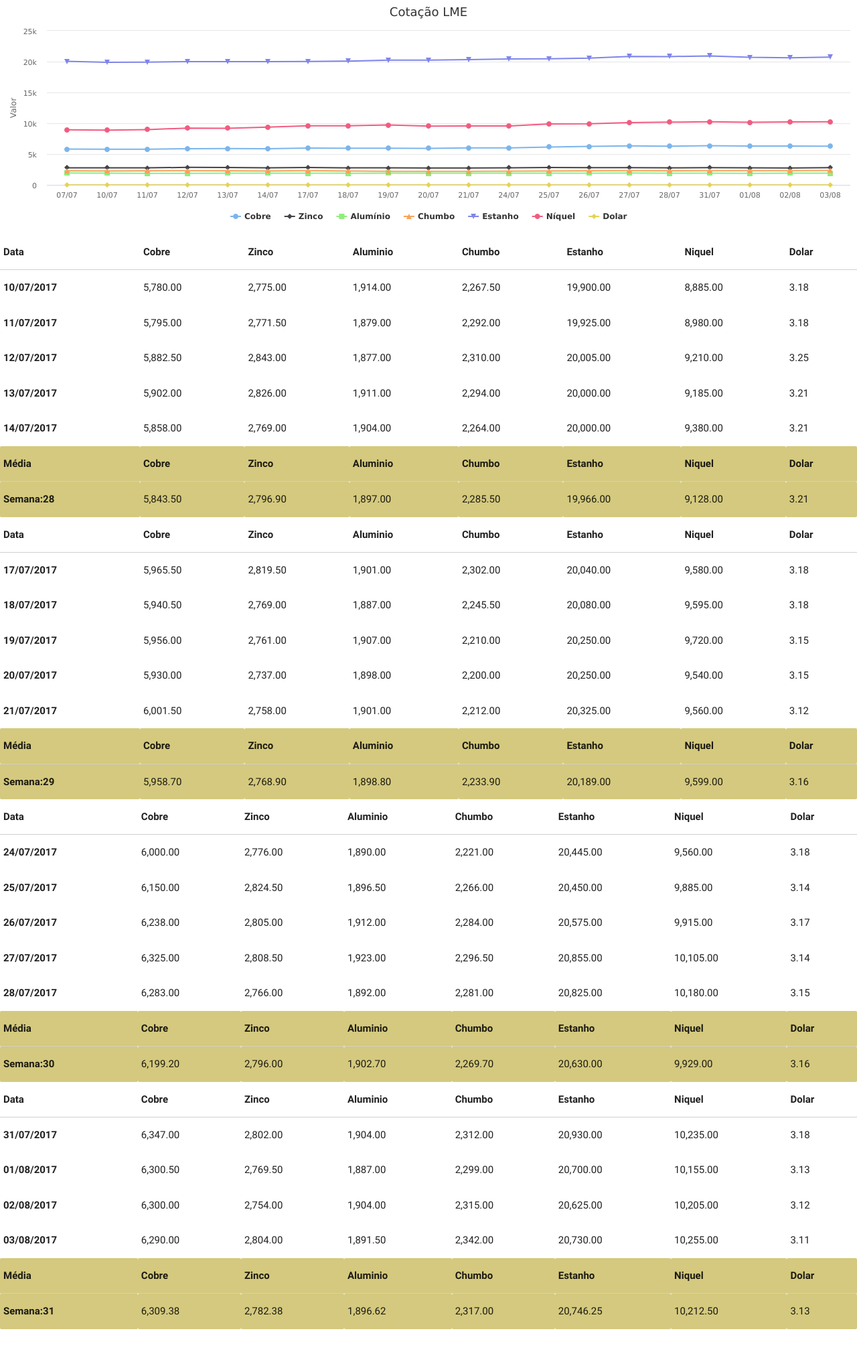
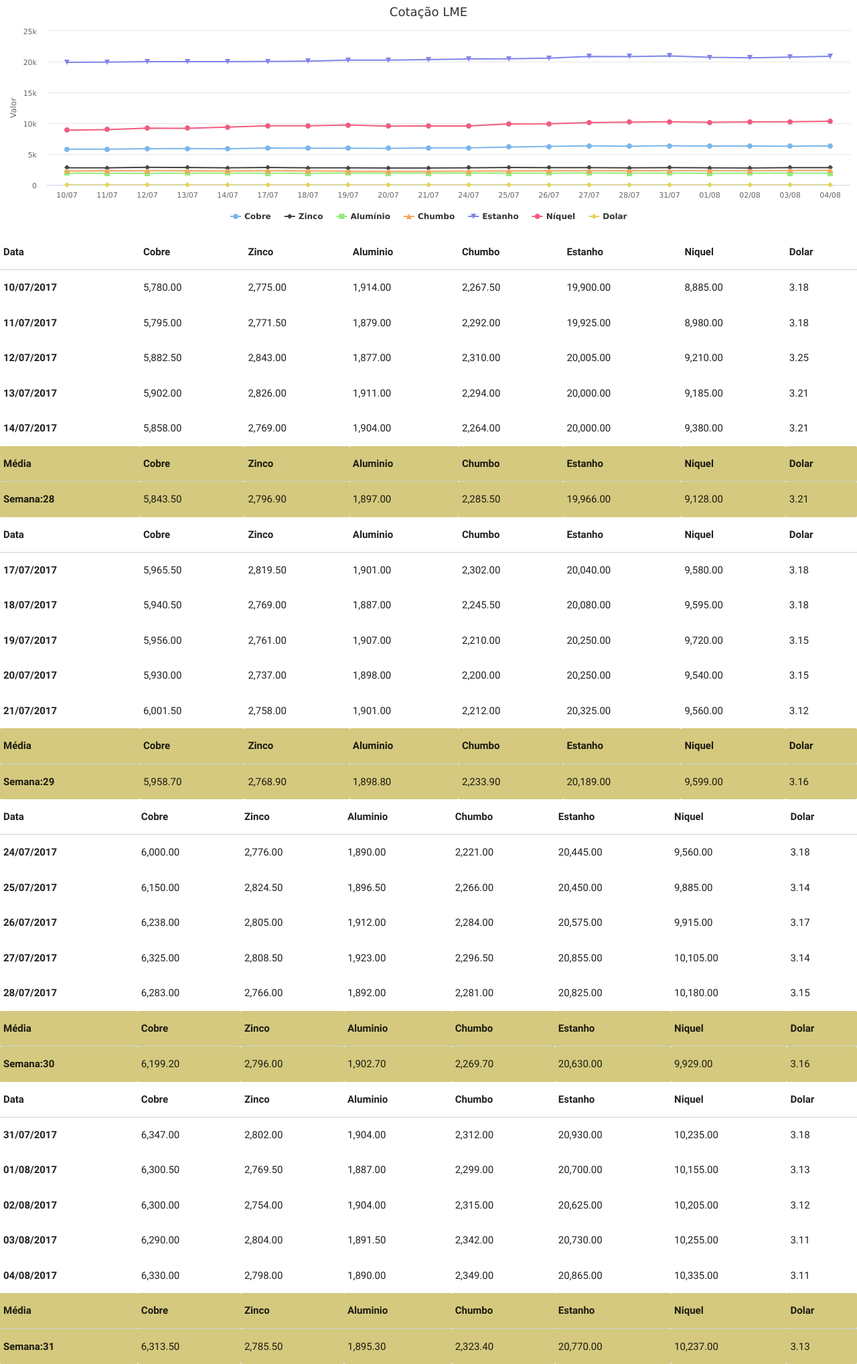
Before and after one commit to tiagocordeiro/flask-lme-chart, a Flask app: page /lme/dashboard in a window 1280 px wide. Shown: the whole page at 67% size. Before the commit the page ends 1984 px from the top, so only its background shows below. Run offline with Flask 2, Linux system fonts and the light colour scheme; some libraries are stand-ins or nearby versions.

Commit message:
Cotação Atualizada

```diff
--- a/static/cotacao-atual.csv
+++ b/static/cotacao-atual.csv
@@ -1,5 +1,4 @@
 Date,Cobre,Zinco,Aluminio,Chumbo,Estanho,Niquel,Dolar
-2017-07-07,5809.0,2778.0,1920.0,2270.0,20050.0,8950.0,3.2973001003265
 2017-07-10,5780.0,2775.0,1914.0,2267.5,19900.0,8885.0,3.1777000427246
 2017-07-11,5795.0,2771.5,1879.0,2292.0,19925.0,8980.0,
 2017-07-12,5882.5,2843.0,1877.0,2310.0,20005.0,9210.0,3.2530999183655
@@ -19,3 +18,4 @@ Date,Cobre,Zinco,Aluminio,Chumbo,Estanho,Niquel,Dolar
 2017-08-01,6300.5,2769.5,1887.0,2299.0,20700.0,10155.0,3.1257998943329
 2017-08-02,6300.0,2754.0,1904.0,2315.0,20625.0,10205.0,3.1228001117706
 2017-08-03,6290.0,2804.0,1891.5,2342.0,20730.0,10255.0,3.1122000217438
+2017-08-04,6330.0,2798.0,1890.0,2349.0,20865.0,10335.0,3.1115000247955
--- a/templates/mesclado.html
+++ b/templates/mesclado.html
@@ -794,6 +794,32 @@
     3.11
    </td>
   </tr>
+  <tr>
+   <th>
+    04/08/2017
+   </th>
+   <td>
+    6,330.00
+   </td>
+   <td>
+    2,798.00
+   </td>
+   <td>
+    1,890.00
+   </td>
+   <td>
+    2,349.00
+   </td>
+   <td>
+    20,865.00
+   </td>
+   <td>
+    10,335.00
+   </td>
+   <td>
+    3.11
+   </td>
+  </tr>
  </tbody>
  <thead>
   <tr style="text-align: right; background-color: #d4c97e !important;">
@@ -829,22 +855,22 @@
     Semana:31
    </th>
    <td>
-    6,309.38
+    6,313.50
    </td>
    <td>
-    2,782.38
+    2,785.50
    </td>
    <td>
-    1,896.62
+    1,895.30
    </td>
    <td>
-    2,317.00
+    2,323.40
    </td>
    <td>
-    20,746.25
+    20,770.00
    </td>
    <td>
-    10,212.50
+    10,237.00
    </td>
    <td>
     3.13
```
Also changed, not shown: static/todo-periodo.csv.
